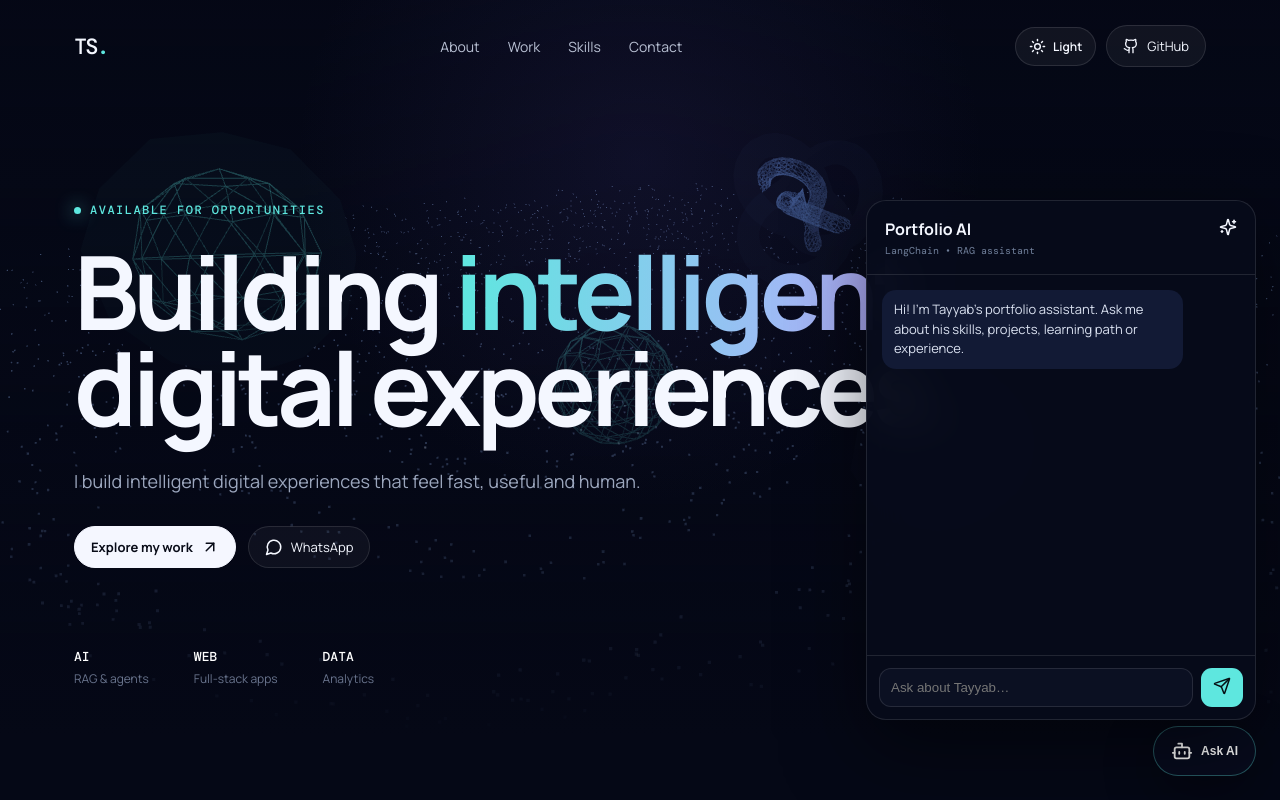
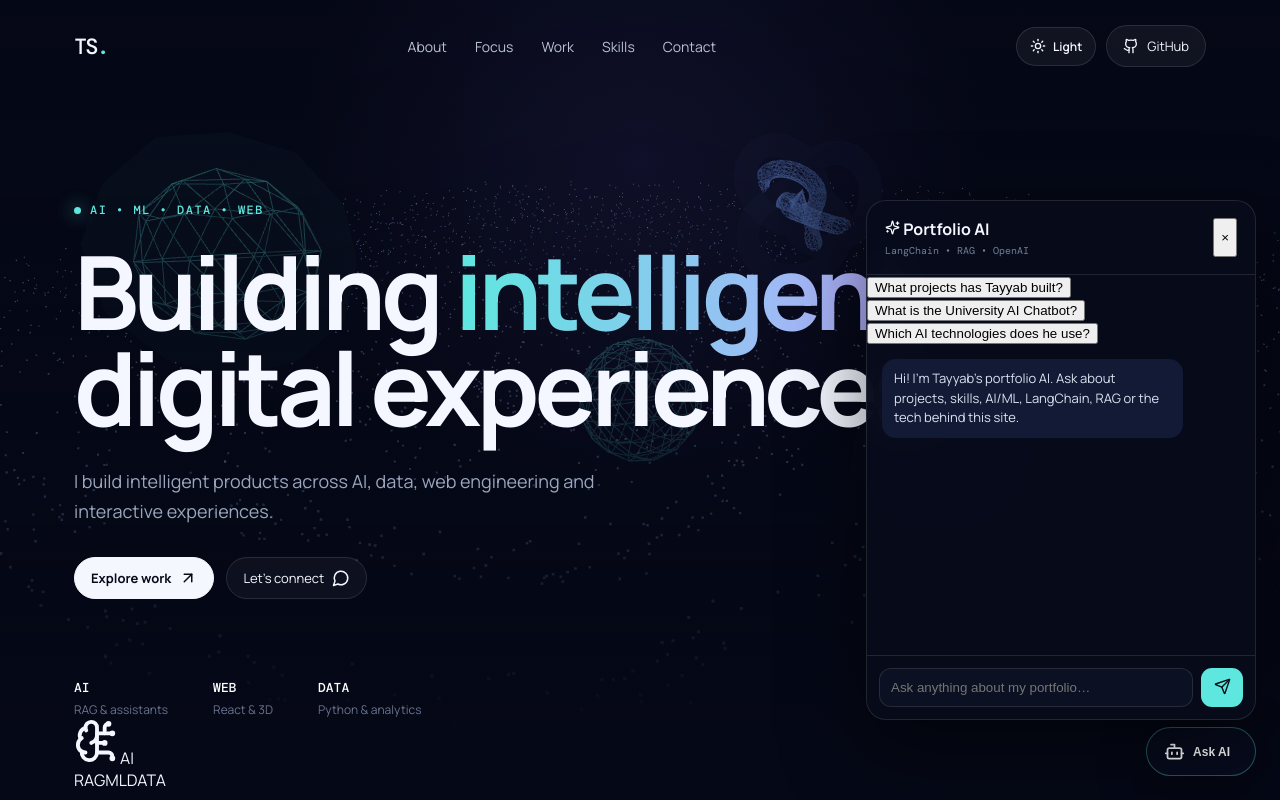
Before and after one commit to tshamshuddinsayyad/portfolio, a React (Vite) app: page / in a window 1280 px wide. Both pictures are taken after a click on the button "Ask AI". Shown: the top 800 px of the page. Built offline with nearby package versions, Linux system fonts and the light colour scheme.

Commit message:
Redesign portfolio UI and AI assistant UX

```diff
--- a/src/main.jsx
+++ b/src/main.jsx
@@ -1,13 +1,13 @@
 import React, { useEffect, useRef, useState } from "react";
 import { createRoot } from "react-dom/client";
 import * as THREE from "three";
-import { ArrowUpRight, Bot, Github, Linkedin, Mail, MessageCircle, Send, Sparkles, Download, ExternalLink, Sun, Moon } from "lucide-react";
+import { ArrowUpRight, Bot, Github, Linkedin, Mail, MessageCircle, Send, Sparkles, Sun, Moon, BrainCircuit, Database, Atom, Code2 } from "lucide-react";
 import "./styles.css";
 
 const profile = {
   name: "Tayyab Sayyad",
-  role: "AI • Full Stack Developer",
-  tagline: "I build intelligent digital experiences that feel fast, useful and human.",
+  role: "AI / ML • Full Stack Developer",
+  tagline: "I build intelligent products across AI, data, web engineering and interactive experiences.",
   github: "https://github.com/tshamshuddinsayyad",
   linkedin: "https://www.linkedin.com/",
   whatsapp: "https://wa.me/919999999999",
@@ -15,12 +15,12 @@ const profile = {
 };
 
 const projects = [
-  { title: "University AI Chatbot", text: "Academic assistant using LangChain/RAG concepts to answer questions from university documents.", tags: ["LangChain", "RAG", "AI"] },
-  { title: "3D AI Portfolio", text: "Interactive developer portfolio with WebGL motion, project exploration and an AI profile assistant.", tags: ["React", "Three.js", "Vite"] },
-  { title: "Student Analytics", text: "Data-focused student analytics work using Python, Pandas and visual reporting.", tags: ["Python", "Pandas", "Analytics"] }
+  { title: "University AI Chatbot", text: "A document-aware academic assistant using LangChain and retrieval-augmented generation for university questions.", tags: ["LangChain", "RAG", "OpenAI"] },
+  { title: "3D AI Portfolio", text: "An immersive personal portfolio combining React, Three.js, interactive motion and a portfolio-aware AI assistant.", tags: ["React", "Three.js", "Vite"] },
+  { title: "Student Analytics", text: "Data analysis and visual reporting work built around student datasets, statistics and Python tooling.", tags: ["Python", "Pandas", "Data"] }
 ];
 
-const skills = ["Python", "JavaScript", "React", "LangChain", "RAG", "PostgreSQL", "HTML/CSS", "Git", "Three.js", "Data Analytics"];
+const skills = ["Python", "JavaScript", "React", "LangChain", "RAG", "OpenAI", "PostgreSQL", "HTML/CSS", "Git", "Three.js", "Pandas", "Data Analytics"];
 
 function Space() {
   const ref = useRef(null);
@@ -29,151 +29,68 @@ function Space() {
     const scene = new THREE.Scene();
     const camera = new THREE.PerspectiveCamera(55, innerWidth / innerHeight, 0.1, 1000);
     camera.position.z = 10;
-
     const renderer = new THREE.WebGLRenderer({ antialias: true, alpha: true });
     renderer.setPixelRatio(Math.min(devicePixelRatio, 2));
     renderer.setSize(innerWidth, innerHeight);
-    ref.current.appendChild(renderer.domElement);
+    ref.current?.appendChild(renderer.domElement);
 
-    // Galaxy particle field
     const galaxy = new THREE.Group();
-    const count = 4200;
-    const positions = new Float32Array(count * 3);
-    const sizes = new Float32Array(count);
-    const arms = 5;
-    const radius = 15;
-
+    const count = 5200, positions = new Float32Array(count * 3);
+    const arms = 5, radius = 16;
     for (let i = 0; i < count; i++) {
-      const i3 = i * 3;
-      const r = Math.pow(Math.random(), 0.58) * radius;
-      const arm = i % arms;
-      const spin = (arm / arms) * Math.PI * 2 + r * 0.72;
+      const i3 = i * 3, r = Math.pow(Math.random(), 0.58) * radius;
+      const arm = i % arms, spin = (arm / arms) * Math.PI * 2 + r * 0.72;
       const spread = (Math.random() - 0.5) * (0.55 + r * 0.055);
       positions[i3] = Math.cos(spin) * r + spread;
       positions[i3 + 1] = (Math.random() - 0.5) * (0.45 + r * 0.035);
       positions[i3 + 2] = Math.sin(spin) * r + spread;
-      sizes[i] = Math.random() * 1.8 + 0.4;
     }
-
     const galaxyGeometry = new THREE.BufferGeometry();
     galaxyGeometry.setAttribute("position", new THREE.BufferAttribute(positions, 3));
-    galaxyGeometry.setAttribute("size", new THREE.BufferAttribute(sizes, 1));
+    const galaxyMaterial = new THREE.PointsMaterial({ color: 0x9ec5ff, size: 0.045, transparent: true, opacity: 0.78, blending: THREE.AdditiveBlending, depthWrite: false });
+    const galaxyPoints = new THREE.Points(galaxyGeometry, galaxyMaterial);
+    galaxy.rotation.x = 0.35; galaxy.add(galaxyPoints); scene.add(galaxy);
 
-    const galaxyMaterial = new THREE.PointsMaterial({
-      color: 0x9ec5ff,
-      size: 0.045,
-      transparent: true,
-      opacity: 0.82,
-      blending: THREE.AdditiveBlending,
-      depthWrite: false
-    });
-
-    const galaxyPoints = new THREE.Points(galaxyGeometry, galaxyMaterial);
-    galaxy.rotation.x = 0.35;
-    galaxy.add(galaxyPoints);
-    scene.add(galaxy);
-
-    // Glowing geometric objects
     const objects = [];
     const makeOrb = (geometry, color, scale, position) => {
       const group = new THREE.Group();
-      const mesh = new THREE.Mesh(
-        geometry,
-        new THREE.MeshBasicMaterial({ color, wireframe: true, transparent: true, opacity: 0.28 })
-      );
-      const glow = new THREE.Mesh(
-        geometry.clone(),
-        new THREE.MeshBasicMaterial({ color, transparent: true, opacity: 0.045, blending: THREE.AdditiveBlending })
-      );
-      glow.scale.setScalar(1.45);
-      group.add(mesh, glow);
-      group.position.set(...position);
-      group.scale.setScalar(scale);
-      scene.add(group);
+      const mesh = new THREE.Mesh(geometry, new THREE.MeshBasicMaterial({ color, wireframe: true, transparent: true, opacity: 0.3 }));
+      const glow = new THREE.Mesh(geometry.clone(), new THREE.MeshBasicMaterial({ color, transparent: true, opacity: 0.045, blending: THREE.AdditiveBlending }));
+      glow.scale.setScalar(1.45); group.add(mesh, glow); group.position.set(...position); group.scale.setScalar(scale); scene.add(group);
       objects.push({ group, mesh, speed: 0.002 + Math.random() * 0.003, phase: Math.random() * 6.28 });
     };
-
     makeOrb(new THREE.IcosahedronGeometry(1, 1), 0x5ee7df, 1.15, [-5.2, 1.7, -1]);
     makeOrb(new THREE.OctahedronGeometry(1.1, 1), 0x9b8cff, 0.9, [5.1, -1.1, -1.5]);
     makeOrb(new THREE.TorusKnotGeometry(0.75, 0.18, 80, 12), 0x76a8ff, 0.72, [3.2, 2.8, -2.5]);
-
-    // Central energy core
-    const core = new THREE.Mesh(
-      new THREE.IcosahedronGeometry(0.75, 2),
-      new THREE.MeshBasicMaterial({ color: 0x5ee7df, wireframe: true, transparent: true, opacity: 0.32 })
-    );
+    const core = new THREE.Mesh(new THREE.IcosahedronGeometry(0.75, 2), new THREE.MeshBasicMaterial({ color: 0x5ee7df, wireframe: true, transparent: true, opacity: 0.32 }));
     scene.add(core);
 
-    const mouseMove = e => {
-      pointer.current.x = (e.clientX / innerWidth - 0.5) * 2;
-      pointer.current.y = (e.clientY / innerHeight - 0.5) * 2;
-    };
+    const mouseMove = e => { pointer.current.x = (e.clientX / innerWidth - 0.5) * 2; pointer.current.y = (e.clientY / innerHeight - 0.5) * 2; };
     addEventListener("pointermove", mouseMove);
-
     let frame;
     const animate = time => {
-      frame = requestAnimationFrame(animate);
-      const t = time * 0.001;
-
-      // Camera parallax follows the mouse
+      frame = requestAnimationFrame(animate); const t = time * 0.001;
       camera.position.x += (pointer.current.x * 0.8 - camera.position.x) * 0.025;
-      camera.position.y += (-pointer.current.y * 0.5 - camera.position.y) * 0.025;
-      camera.lookAt(0, 0, 0);
-
-      galaxy.rotation.y += 0.0011;
-      galaxy.rotation.z = Math.sin(t * 0.08) * 0.08;
-
-      core.rotation.x += 0.003;
-      core.rotation.y += 0.004;
-      core.position.x += (pointer.current.x * 0.35 - core.position.x) * 0.018;
-      core.position.y += (-pointer.current.y * 0.22 - core.position.y) * 0.018;
-      core.scale.setScalar(1 + Math.sin(t * 2.2) * 0.08);
-
+      camera.position.y += (-pointer.current.y * 0.5 - camera.position.y) * 0.025; camera.lookAt(0, 0, 0);
+      galaxy.rotation.y += 0.0011; galaxy.rotation.z = Math.sin(t * 0.08) * 0.08;
+      core.rotation.x += 0.003; core.rotation.y += 0.004; core.scale.setScalar(1 + Math.sin(t * 2.2) * 0.08);
       objects.forEach(({ group, mesh, speed, phase }) => {
-        mesh.rotation.x += speed;
-        mesh.rotation.y += speed * 1.25;
-        group.position.x += ((group.userData.baseX || group.position.x) + pointer.current.x * 0.38 - group.position.x) * 0.012;
-        group.position.y += ((group.userData.baseY || group.position.y) - pointer.current.y * 0.28 - group.position.y) * 0.012;
-        group.rotation.z = Math.sin(t + phase) * 0.22;
-        group.position.z += Math.sin(t * 0.7 + phase) * 0.002;
+        mesh.rotation.x += speed; mesh.rotation.y += speed * 1.25; group.rotation.z = Math.sin(t + phase) * 0.22;
+        group.position.x += ((group.userData.baseX + pointer.current.x * 0.38) - group.position.x) * 0.012;
+        group.position.y += ((group.userData.baseY - pointer.current.y * 0.28) - group.position.y) * 0.012;
       });
-
       renderer.render(scene, camera);
     };
-
-    objects.forEach(({ group }) => {
-      group.userData.baseX = group.position.x;
-      group.userData.baseY = group.position.y;
-    });
-
+    objects.forEach(({ group }) => { group.userData.baseX = group.position.x; group.userData.baseY = group.position.y; });
     animate(0);
-
-    const resize = () => {
-      camera.aspect = innerWidth / innerHeight;
-      camera.updateProjectionMatrix();
-      renderer.setSize(innerWidth, innerHeight);
-    };
+    const resize = () => { camera.aspect = innerWidth / innerHeight; camera.updateProjectionMatrix(); renderer.setSize(innerWidth, innerHeight); };
     addEventListener("resize", resize);
-
     return () => {
-      cancelAnimationFrame(frame);
-      removeEventListener("resize", resize);
-      removeEventListener("pointermove", mouseMove);
-      renderer.dispose();
-      galaxyGeometry.dispose();
-      galaxyMaterial.dispose();
-      objects.forEach(({ group }) => {
-        group.traverse(child => {
-          if (child.geometry) child.geometry.dispose();
-          if (child.material) child.material.dispose();
-        });
-      });
-      core.geometry.dispose();
-      core.material.dispose();
-      ref.current?.removeChild(renderer.domElement);
+      cancelAnimationFrame(frame); removeEventListener("resize", resize); removeEventListener("pointermove", mouseMove); renderer.dispose();
+      galaxyGeometry.dispose(); galaxyMaterial.dispose(); objects.forEach(({ group }) => group.traverse(c => { c.geometry?.dispose(); c.material?.dispose(); }));
+      core.geometry.dispose(); core.material.dispose(); ref.current?.contains(renderer.domElement) && ref.current.removeChild(renderer.domElement);
     };
   }, []);
-
   return <div className="space" ref={ref} />;
 }
 
@@ -181,59 +98,51 @@ function Chatbot() {
   const [open, setOpen] = useState(false);
   const [input, setInput] = useState("");
   const [busy, setBusy] = useState(false);
-  const [messages, setMessages] = useState([{ role: "assistant", content: "Hi! I’m Tayyab’s portfolio assistant. Ask me about his skills, projects, learning path or experience." }]);
-  async function send() {
-    const q = input.trim();
-    if (!q || busy) return;
+  const [messages, setMessages] = useState([{ role: "assistant", content: "Hi! I’m Tayyab’s portfolio AI. Ask about projects, skills, AI/ML, LangChain, RAG or the tech behind this site." }]);
+  const prompts = ["What projects has Tayyab built?", "What is the University AI Chatbot?", "Which AI technologies does he use?"];
+
+  async function send(text = input) {
+    const q = text.trim(); if (!q || busy) return;
     setMessages(m => [...m, { role: "user", content: q }]); setInput(""); setBusy(true);
     try {
       const res = await fetch("/api/chat", { method: "POST", headers: { "Content-Type": "application/json" }, body: JSON.stringify({ message: q }) });
       const data = await res.json();
+      if (!res.ok) throw new Error(data.answer || "Request failed");
       setMessages(m => [...m, { role: "assistant", content: data.answer || "I couldn't answer that right now." }]);
-    } catch {
-      setMessages(m => [...m, { role: "assistant", content: "The AI service is not configured yet. Add OPENAI_API_KEY in your deployment environment to enable the LangChain assistant." }]);
+    } catch (error) {
+      setMessages(m => [...m, { role: "assistant", content: error.message || "The AI service is unavailable. Check the deployment environment." }]);
     } finally { setBusy(false); }
   }
+
   return <>
-    <button className="chat-fab" onClick={() => setOpen(v => !v)} aria-label="Open AI assistant"><Bot size={22}/><span>Ask AI</span></button>
+    <button className="chat-fab" onClick={() => setOpen(v => !v)} aria-label="Open AI assistant"><Bot size={21}/><span>Ask AI</span><i/></button>
     {open && <section className="chat-panel">
-      <div className="chat-head"><div><b>Portfolio AI</b><small>LangChain • RAG assistant</small></div><Sparkles size={18}/></div>
-      <div className="chat-body">{messages.map((m,i)=><div key={i} className={"bubble "+m.role}>{m.content}</div>)}{busy&&<div className="bubble assistant">Thinking…</div>}</div>
-      <div className="chat-input"><input value={input} onChange={e=>setInput(e.target.value)} onKeyDown={e=>e.key==="Enter"&&send()} placeholder="Ask about Tayyab…"/><button onClick={send}><Send size={18}/></button></div>
+      <div className="chat-head"><div><b><Sparkles size={15}/> Portfolio AI</b><small>LangChain • RAG • OpenAI</small></div><button onClick={() => setOpen(false)}>×</button></div>
+      <div className="quick-prompts">{prompts.map(p => <button key={p} onClick={() => send(p)}>{p}</button>)}</div>
+      <div className="chat-body">{messages.map((m,i)=><div key={i} className={"bubble "+m.role}>{m.content}</div>)}{busy&&<div className="bubble assistant typing">Thinking<span>•••</span></div>}</div>
+      <div className="chat-input"><input value={input} onChange={e=>setInput(e.target.value)} onKeyDown={e=>e.key==="Enter"&&send()} placeholder="Ask anything about my portfolio…"/><button onClick={() => send()} disabled={busy}><Send size={17}/></button></div>
     </section>}
   </>;
 }
 
 function App() {
   const [dark, setDark] = useState(() => localStorage.getItem("theme") !== "light");
-  useEffect(() => {
-    document.documentElement.dataset.theme = dark ? "dark" : "light";
-    localStorage.setItem("theme", dark ? "dark" : "light");
-  }, [dark]);
-
+  useEffect(() => { document.documentElement.dataset.theme = dark ? "dark" : "light"; localStorage.setItem("theme", dark ? "dark" : "light"); }, [dark]);
   return <div className="app">
     <Space />
-    <nav className="nav">
-      <a className="brand" href="#">TS<span>.</span></a>
-      <div className="navlinks"><a href="#about">About</a><a href="#work">Work</a><a href="#skills">Skills</a><a href="#contact">Contact</a></div>
-      <div className="nav-right">
-        <button className="theme-toggle" onClick={() => setDark(v=>!v)} aria-label={dark ? "Switch to light theme" : "Switch to dark theme"} title={dark ? "Light theme" : "Dark theme"}>{dark ? <Sun size={17}/> : <Moon size={17}/>}<span>{dark ? "Light" : "Dark"}</span></button>
-        <a className="nav-cta" href={profile.github} target="_blank" rel="noreferrer"><Github size={16}/> GitHub</a>
-      </div>
-    </nav>
+    <nav className="nav"><a className="brand" href="#">TS<span>.</span></a><div className="navlinks"><a href="#about">About</a><a href="#focus">Focus</a><a href="#work">Work</a><a href="#skills">Skills</a><a href="#contact">Contact</a></div><div className="nav-right"><button className="theme-toggle" onClick={() => setDark(v=>!v)}>{dark ? <Sun size={16}/> : <Moon size={16}/>}<span>{dark ? "Light" : "Dark"}</span></button><a className="nav-cta" href={profile.github} target="_blank" rel="noreferrer"><Github size={16}/> GitHub</a></div></nav>
     <main>
-      <section className="hero" id="about">
-        <div className="eyebrow"><span className="dot"/> Available for opportunities</div>
-        <h1>Building <em>intelligent</em><br/>digital experiences.</h1>
-        <p>{profile.tagline}</p>
-        <div className="hero-actions"><a className="primary" href="#work">Explore my work <ArrowUpRight size={18}/></a><a className="secondary" href={profile.whatsapp} target="_blank" rel="noreferrer"><MessageCircle size={18}/> WhatsApp</a></div>
-        <div className="hero-stats"><div><strong>AI</strong><span>RAG & agents</span></div><div><strong>WEB</strong><span>Full-stack apps</span></div><div><strong>DATA</strong><span>Analytics</span></div></div>
-      </section>
-      <section className="section" id="work"><div className="section-kicker">01 / Selected work</div><h2>Projects with a purpose.</h2><div className="project-grid">{projects.map((p,i)=><article className="project" key={p.title}><div className="project-num">0{i+1}</div><h3>{p.title}</h3><p>{p.text}</p><div className="tags">{p.tags.map(t=><span key={t}>{t}</span>)}</div><a href={profile.github} target="_blank" rel="noreferrer">View on GitHub <ArrowUpRight size={15}/></a></article>)}</div></section>
-      <section className="section split" id="skills"><div><div className="section-kicker">02 / Toolkit</div><h2>Curious by default.</h2><p className="muted">A growing toolkit across software engineering, AI, data and interactive web experiences.</p></div><div className="skill-cloud">{skills.map(s=><span key={s}>{s}</span>)}</div></section>
-      <section className="section contact" id="contact"><div className="section-kicker">03 / Let’s connect</div><h2>Have an idea worth building?</h2><p>Open to conversations about projects, internships, freelance work and AI-powered products.</p><div className="contact-actions"><a className="primary" href={profile.whatsapp} target="_blank" rel="noreferrer"><MessageCircle/> WhatsApp</a><a className="secondary" href={"mailto:"+profile.email}><Mail/> Email me</a><a className="secondary" href={profile.linkedin} target="_blank" rel="noreferrer"><Linkedin/> LinkedIn</a></div></section>
+      <section className="hero" id="about"><div className="hero-grid"><div><div className="eyebrow"><span className="dot"/> AI • ML • DATA • WEB</div><h1>Building <em>intelligent</em><br/>digital experiences.</h1><p>{profile.tagline}</p><div className="hero-actions"><a className="primary" href="#work">Explore work <ArrowUpRight size={18}/></a><a className="secondary" href="#contact">Let’s connect <MessageCircle size={18}/></a></div><div className="hero-stats"><div><strong>AI</strong><span>RAG & assistants</span></div><div><strong>WEB</strong><span>React & 3D</span></div><div><strong>DATA</strong><span>Python & analytics</span></div></div></div><div className="hero-orbit"><div className="orbit-ring ring-a"/><div className="orbit-ring ring-b"/><div className="orbit-core"><BrainCircuit size={46}/><span>AI</span></div><span className="orbit-label l1">RAG</span><span className="orbit-label l2">ML</span><span className="orbit-label l3">DATA</span></div></div></section>
+
+      <section className="section focus" id="focus"><div className="section-kicker">01 / What I build</div><h2>Where code meets intelligence.</h2><div className="focus-grid"><article><BrainCircuit/><b>AI / ML</b><p>AI assistants, retrieval systems, prompt-driven workflows and practical machine learning.</p></article><article><Database/><b>Data</b><p>Python, analytics, structured data and visual insights for real-world problems.</p></article><article><Atom/><b>Emerging Tech</b><p>Interactive experiments around 3D web experiences and quantum-computing concepts.</p></article><article><Code2/><b>Full Stack</b><p>Responsive interfaces and application experiences built with modern JavaScript tooling.</p></article></div></section>
+
+      <section className="section" id="work"><div className="section-kicker">02 / Selected work</div><h2>Projects with a purpose.</h2><div className="project-grid">{projects.map((p,i)=><article className="project" key={p.title}><div className="project-top"><span className="project-num">0{i+1}</span><span className="project-status">BUILDING</span></div><h3>{p.title}</h3><p>{p.text}</p><div className="tags">{p.tags.map(t=><span key={t}>{t}</span>)}</div><a href={profile.github} target="_blank" rel="noreferrer">View GitHub <ArrowUpRight size={15}/></a></article>)}</div></section>
+
+      <section className="section split" id="skills"><div><div className="section-kicker">03 / Toolkit</div><h2>Curious by default.</h2><p className="muted">A growing toolkit across software engineering, AI, data and interactive web experiences.</p></div><div className="skill-cloud">{skills.map(s=><span key={s}>{s}</span>)}</div></section>
+
+      <section className="section contact" id="contact"><div className="section-kicker">04 / Let’s connect</div><h2>Have an idea worth building?</h2><p>Explore the work, start a conversation, or ask the portfolio AI about the technology behind it.</p><div className="contact-actions"><a className="primary" href={profile.whatsapp} target="_blank" rel="noreferrer"><MessageCircle/> WhatsApp</a><a className="secondary" href={"mailto:"+profile.email}><Mail/> Email</a><a className="secondary" href={profile.linkedin} target="_blank" rel="noreferrer"><Linkedin/> LinkedIn</a></div></section>
     </main>
-    <footer><span>© {new Date().getFullYear()} {profile.name}</span><span>Designed + built with React, Three.js & AI</span></footer>
+    <footer><span>© {new Date().getFullYear()} {profile.name}</span><span>React • Three.js • LangChain • OpenAI</span></footer>
     <Chatbot />
   </div>;
 }
```
